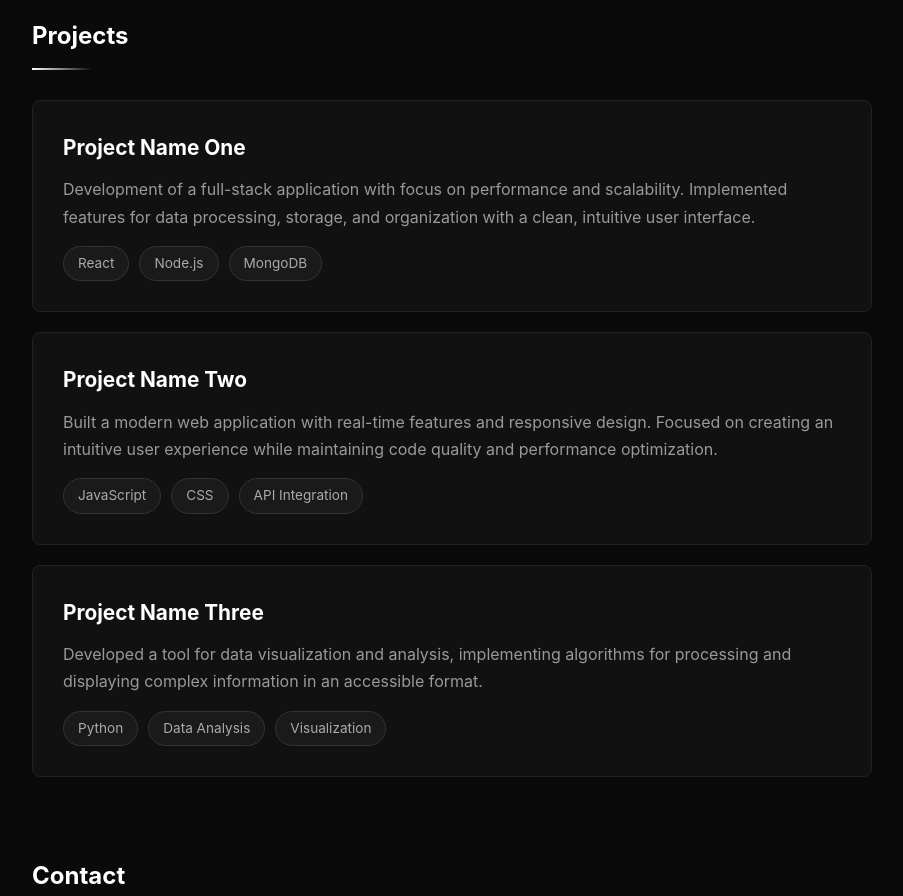
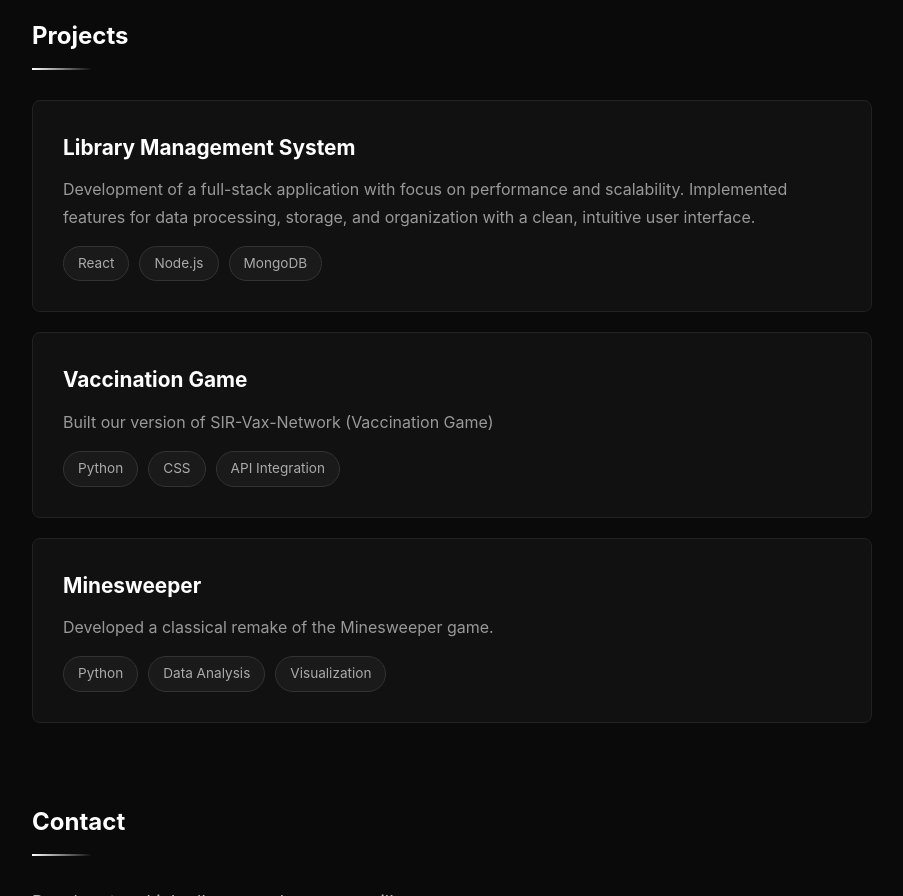
Before and after one commit to luccamoura101/luccamoura101.github.io, a plain HTML site: page index.html in a window 1280 px wide. Shown: the part 720-1616 px from the top of the page, without its empty margins (188-1091 px from the left). Drawn offline with Linux system fonts and the light colour scheme.

Commit message:
Update project names and descriptions in index.html

```diff
--- a/index.html
+++ b/index.html
@@ -215,7 +215,7 @@
             <h2>Projects</h2>
 
             <div class="project">
-                <h3>Project Name One</h3>
+                <h3>Library Management System</h3>
                 <p>
                     Development of a full-stack application with focus on performance and scalability.
                     Implemented features for data processing, storage, and organization with a clean,
@@ -229,24 +229,21 @@
             </div>
 
             <div class="project">
-                <h3>Project Name Two</h3>
+                <h3>Vaccination Game</h3>
                 <p>
-                    Built a modern web application with real-time features and responsive design.
-                    Focused on creating an intuitive user experience while maintaining code quality
-                    and performance optimization.
+                    Built our version of SIR-Vax-Network (Vaccination Game)
                 </p>
                 <div class="tech-stack">
-                    <span class="tech-tag">JavaScript</span>
+                    <span class="tech-tag">Python</span>
                     <span class="tech-tag">CSS</span>
                     <span class="tech-tag">API Integration</span>
                 </div>
             </div>
 
             <div class="project">
-                <h3>Project Name Three</h3>
+                <h3>Minesweeper</h3>
                 <p>
-                    Developed a tool for data visualization and analysis, implementing algorithms
-                    for processing and displaying complex information in an accessible format.
+                    Developed a classical remake of the Minesweeper game.
                 </p>
                 <div class="tech-stack">
                     <span class="tech-tag">Python</span>
```
